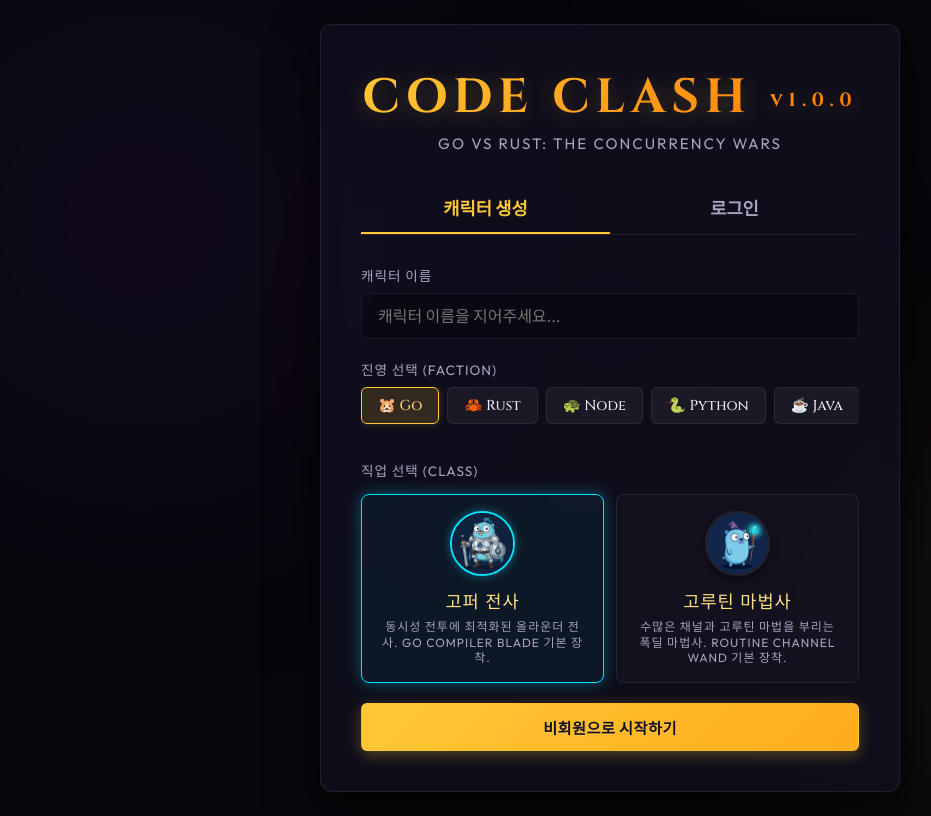
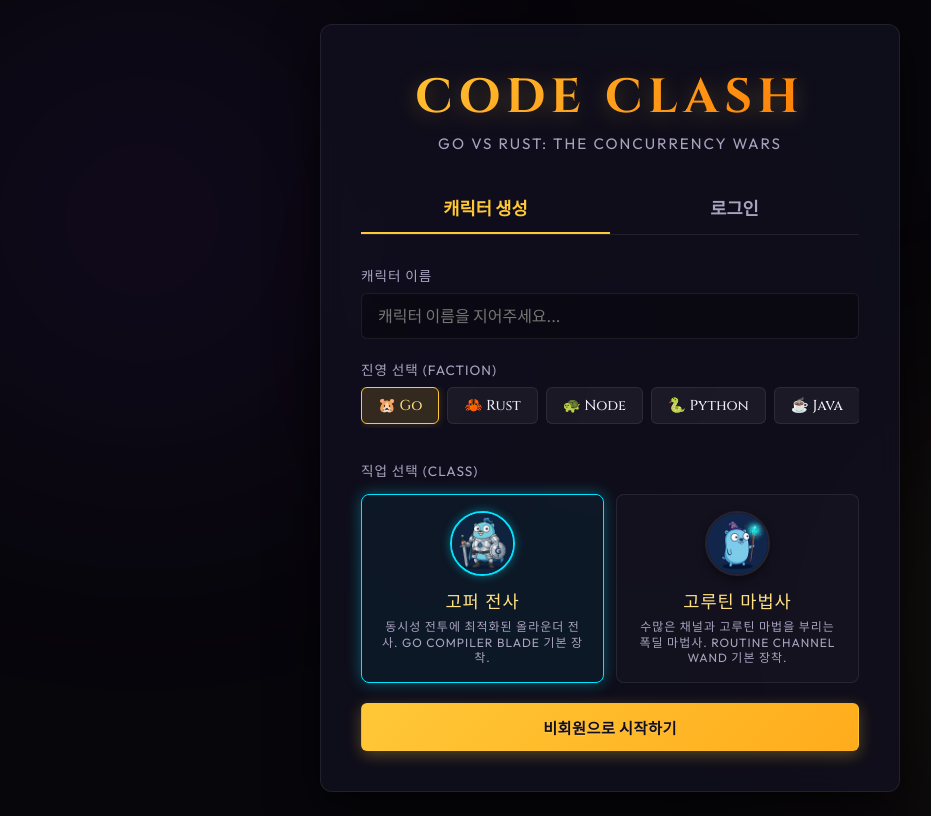
Before and after one commit to AgentDawn/code-clash-rpg, a website: page templates/index.html in a window 1280 px wide. Shown: the whole page, without its empty margins (30-961 px from the left). Drawn offline with Linux system fonts and the light colour scheme; files that its build step writes are made by us from their sources; files whose address does not match are found by name.

Commit message:
chore: remove v1.0.0 from auth and admin screens

```diff
--- a/templates/index.html
+++ b/templates/index.html
@@ -34,7 +34,7 @@
     <!-- 2. AUTHENTICATION PANEL -->
     <div id="auth-panel" class="auth-panel {{if .LoggedIn}}hidden{{end}}">
       <div class="auth-card">
-        <h1 class="game-logo">CODE CLASH <span style="font-size: 0.4em; color: var(--gold); vertical-align: middle;">v1.0.0</span></h1>
+        <h1 class="game-logo">CODE CLASH</h1>
         <p class="game-subtitle">Go vs Rust: The Concurrency Wars</p>
 
         <!-- Tab switches -->
@@ -190,7 +190,7 @@
     <div id="admin-dashboard" class="dashboard-container {{if not (eq .Role "admin")}}hidden{{end}}">
       <header class="game-header">
         <div class="header-brand">
-          <span class="header-logo">CODE CLASH ADMIN <span style="font-size: 0.5em; color: var(--gold); margin-left: 5px; vertical-align: middle;">v1.0.0</span></span>
+          <span class="header-logo">CODE CLASH ADMIN</span>
         </div>
         <div class="header-user-info">
           <span class="logged-in-label">관리자:</span>
```
